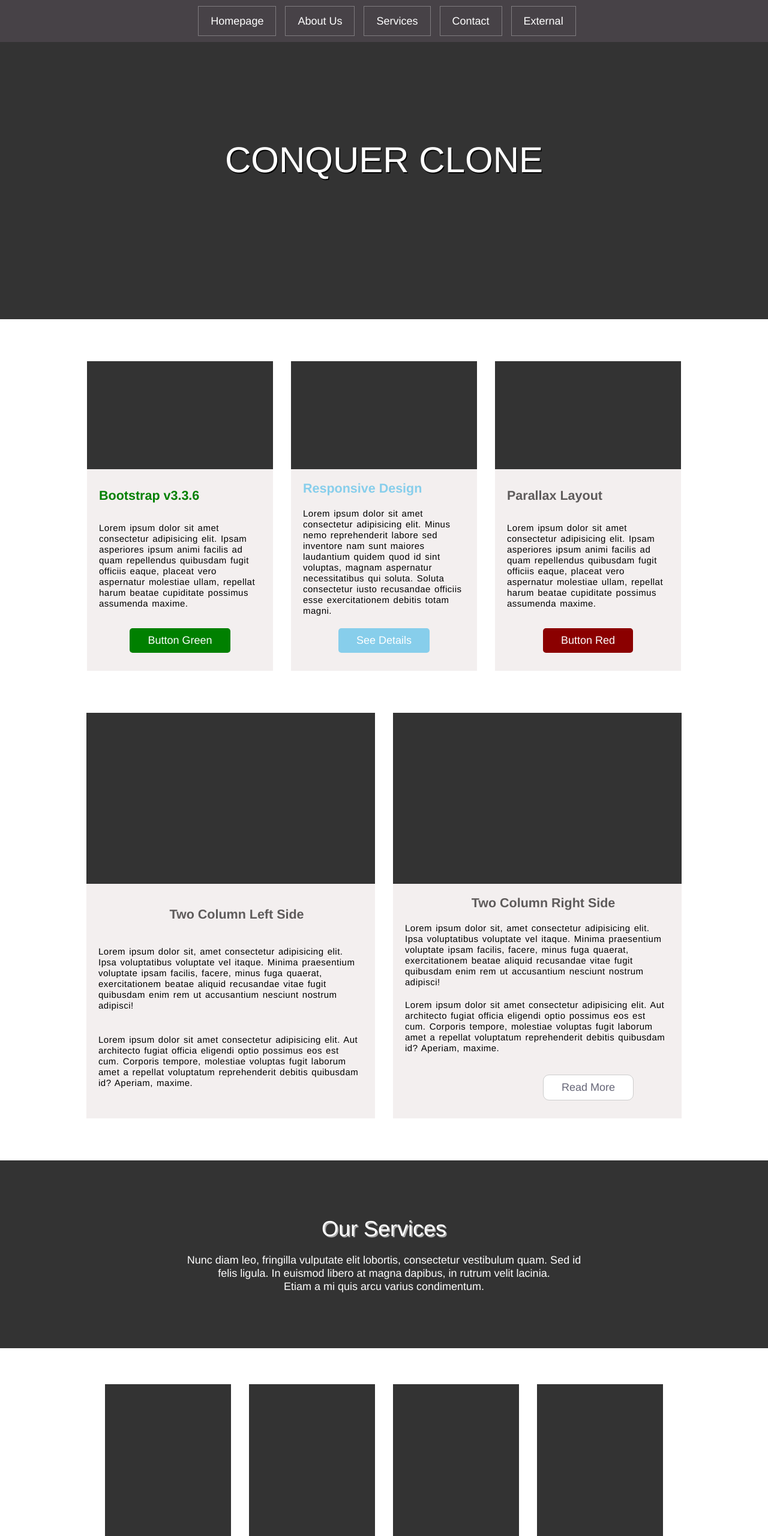
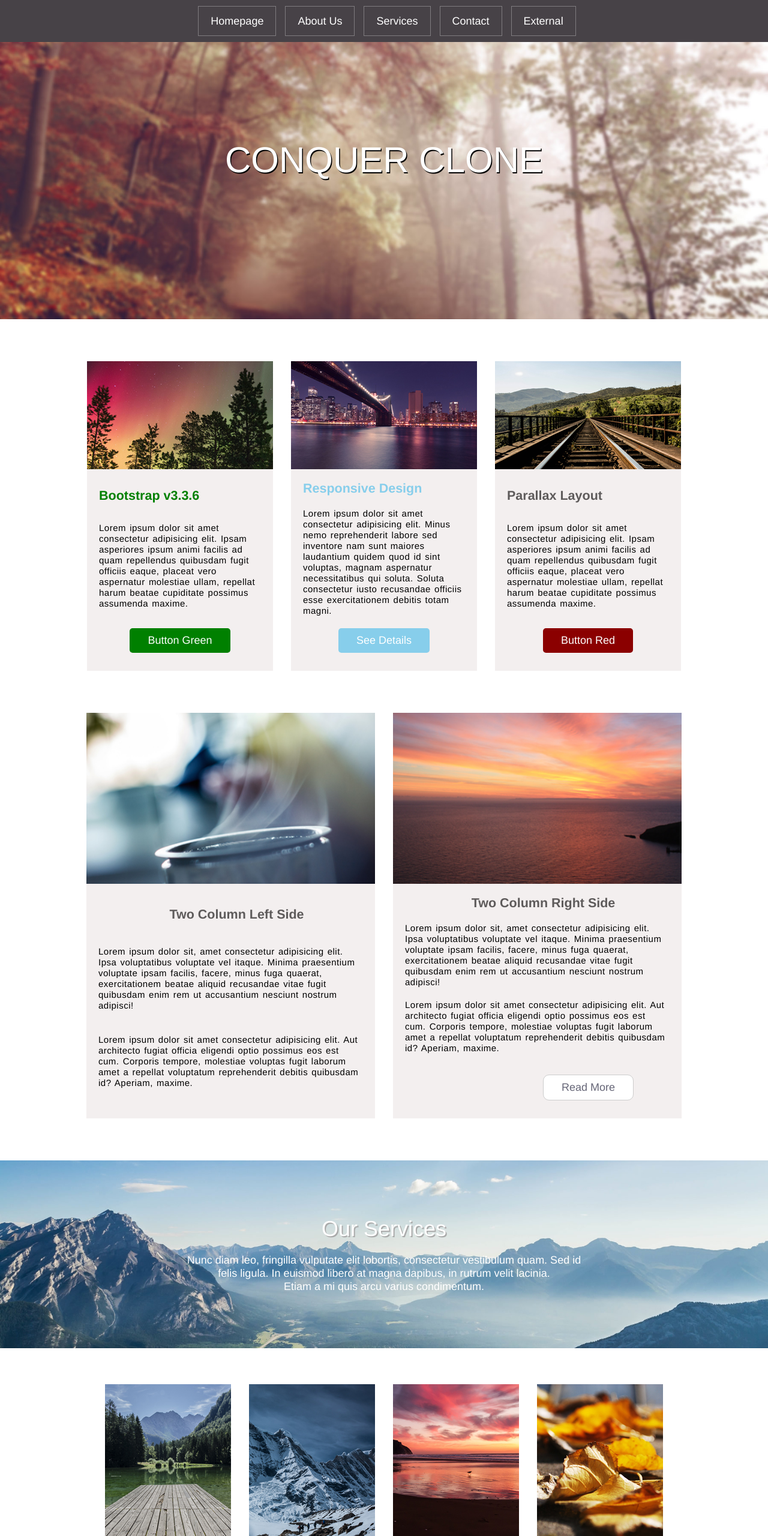
Before and after one commit to TrickkyRicky/Conquer-Clone, a plain HTML site: page index.html in a window 1280 px wide. Shown: the top 2560 px of the page at 60% size. Drawn offline with Linux system fonts and the light colour scheme; the site is published under a folder, as on GitHub Pages, so addresses that start at the root find nothing.

Commit message:
Add files via upload

```diff
--- a/css/style.css
+++ b/css/style.css
@@ -147,7 +147,7 @@ html {
 }
 
 #about-us .item1 .image-1 {
-  background: #333 url("/img/1-1.jpg") no-repeat center/cover;
+  background: #333 url("../img/1-1.jpg") no-repeat center/cover;
 }
 
 #about-us .btn-1 {
@@ -163,7 +163,7 @@ html {
 }
 
 #about-us .item2 .image-2 {
-  background: #333 url("/img/1-2.jpg") no-repeat center/cover;
+  background: #333 url("../img/1-2.jpg") no-repeat center/cover;
 }
 
 #about-us .btn-2 {
@@ -179,7 +179,7 @@ html {
 }
 
 #about-us .item3 .image-3 {
-  background: #333 url("/img/1-3.jpg") no-repeat center/cover;
+  background: #333 url("../img/1-3.jpg") no-repeat center/cover;
 }
 
 #about-us .btn-3 {
@@ -214,7 +214,7 @@ html {
 }
 
 #about-us .item4 .image-4 {
-  background: #333 url("/img/2-1.jpg") no-repeat center/cover;
+  background: #333 url("../img/2-1.jpg") no-repeat center/cover;
   height: 28.5rem;
 }
 
@@ -222,7 +222,7 @@ html {
   grid-area: area2;
 }
 #about-us .item5 .image-5 {
-  background: #333 url("/img/2-2.jpg") no-repeat center/cover;
+  background: #333 url("../img/2-2.jpg") no-repeat center/cover;
   height: 28.5rem;
 }
 
@@ -331,7 +331,7 @@ html {
 }
 
 #our-services .item1 .image-1 {
-  background: #333 url("/img/4-1.jpg") no-repeat center/cover;
+  background: #333 url("../img/4-1.jpg") no-repeat center/cover;
 }
 
 #our-services .item2 {
@@ -342,7 +342,7 @@ html {
 }
 
 #our-services .item2 .image-2 {
-  background: #333 url("/img/4-2.jpg") no-repeat center/cover;
+  background: #333 url("../img/4-2.jpg") no-repeat center/cover;
 }
 
 #our-services .item3 {
@@ -350,7 +350,7 @@ html {
 }
 
 #our-services .item3 .image-3 {
-  background: #333 url("/img/4-3.jpg") no-repeat center/cover;
+  background: #333 url("../img/4-3.jpg") no-repeat center/cover;
 }
 
 #our-services .item4 {
@@ -361,7 +361,7 @@ html {
 }
 
 #our-services .item4 .image-4 {
-  background: #333 url("/img/4-4.jpg") no-repeat center/cover;
+  background: #333 url("../img/4-4.jpg") no-repeat center/cover;
 }
 
 #our-services .item5 {
@@ -387,7 +387,7 @@ html {
 }
 
 #our-services .item5 .image-5 {
-  background: #333 url("/img/4-5.jpg") no-repeat center/cover;
+  background: #333 url("../img/4-5.jpg") no-repeat center/cover;
   height: 43.4rem;
 }
 
@@ -537,7 +537,7 @@ html {
 /* ----------------------------- STYLE FOR JAVASCRIPT ELEMENTS ----------------------------- */
 
 .top {
-  background: transparent url("/img/top.png") no-repeat center/cover;
+  background: transparent url("../img/top.png") no-repeat center/cover;
   z-index: 10;
   height: 4rem;
   width: 4rem;
@@ -550,7 +550,7 @@ html {
 }
 
 .parallax {
-  background: #333 url("/img/bg-1.jpg") no-repeat center/cover;
+  background: #333 url("../img/bg-1.jpg") no-repeat center/cover;
   background-attachment: fixed;
   width: 100%;
   height: inherit;
@@ -562,7 +562,7 @@ html {
 }
 
 #our-services .parallax {
-  background: #333 url("/img/bg-2.jpg") no-repeat center/cover;
+  background: #333 url("../img/bg-2.jpg") no-repeat center/cover;
   background-attachment: fixed;
   width: 100%;
   height: inherit;
@@ -573,7 +573,7 @@ html {
 }
 
 #contact .parallax {
-  background: #333 url("/img/bg-3.jpg") no-repeat center/cover;
+  background: #333 url("../img/bg-3.jpg") no-repeat center/cover;
   background-attachment: fixed;
   width: 100%;
   height: inherit;
```
